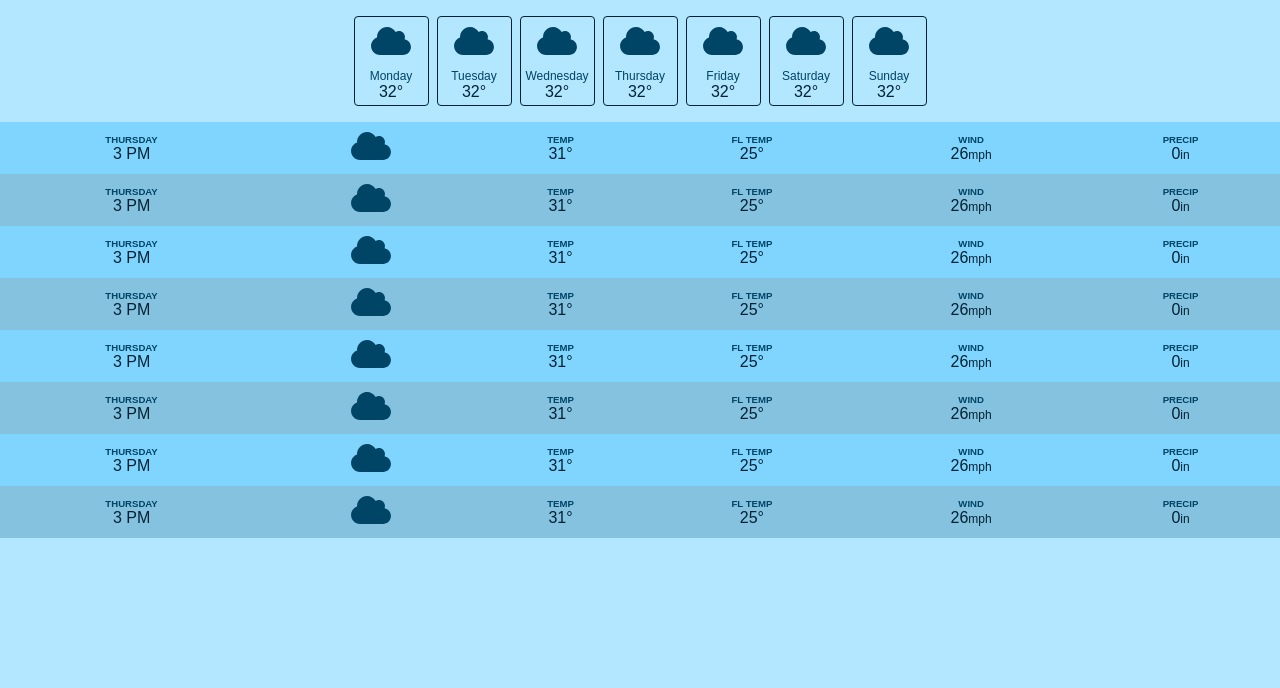
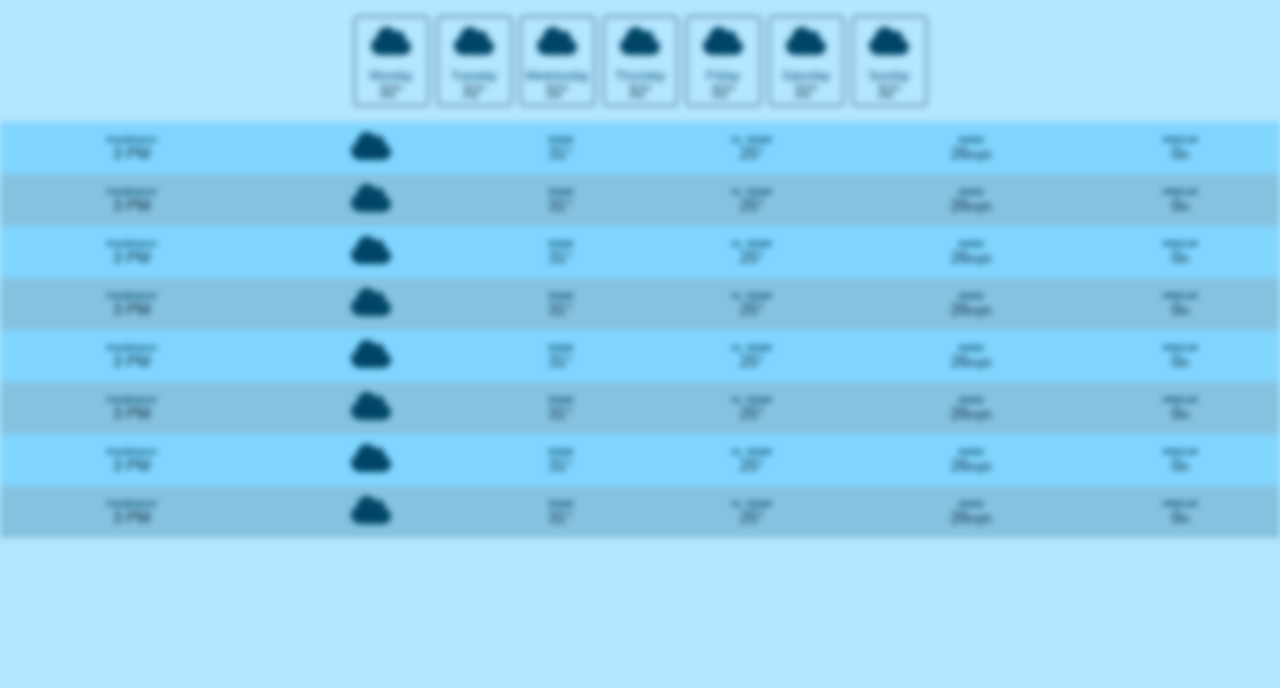
Before and after one commit to xJosHubx/MeteoWriteWeatherApp, a website built with Vite: page index.html in a window 1280 px wide. Shown: the part 112-800 px from the top of the page. Built offline with nearby package versions, Linux system fonts and the light colour scheme; no server answers; files whose address does not match are found by name.

Commit message:
Update index.html
Fixed quotes around blurred in html.

```diff
--- a/index.html
+++ b/index.html
@@ -5,7 +5,7 @@
         <meta name="viewport" content="width=device-width, initial-scale=1.0" />
         <link rel="stylesheet" href="style.css" />
     </head>
-    <body class=""blurred>
+    <body class="blurred">
         <header class="header">
             <div class="header-left">
                 <img
```
